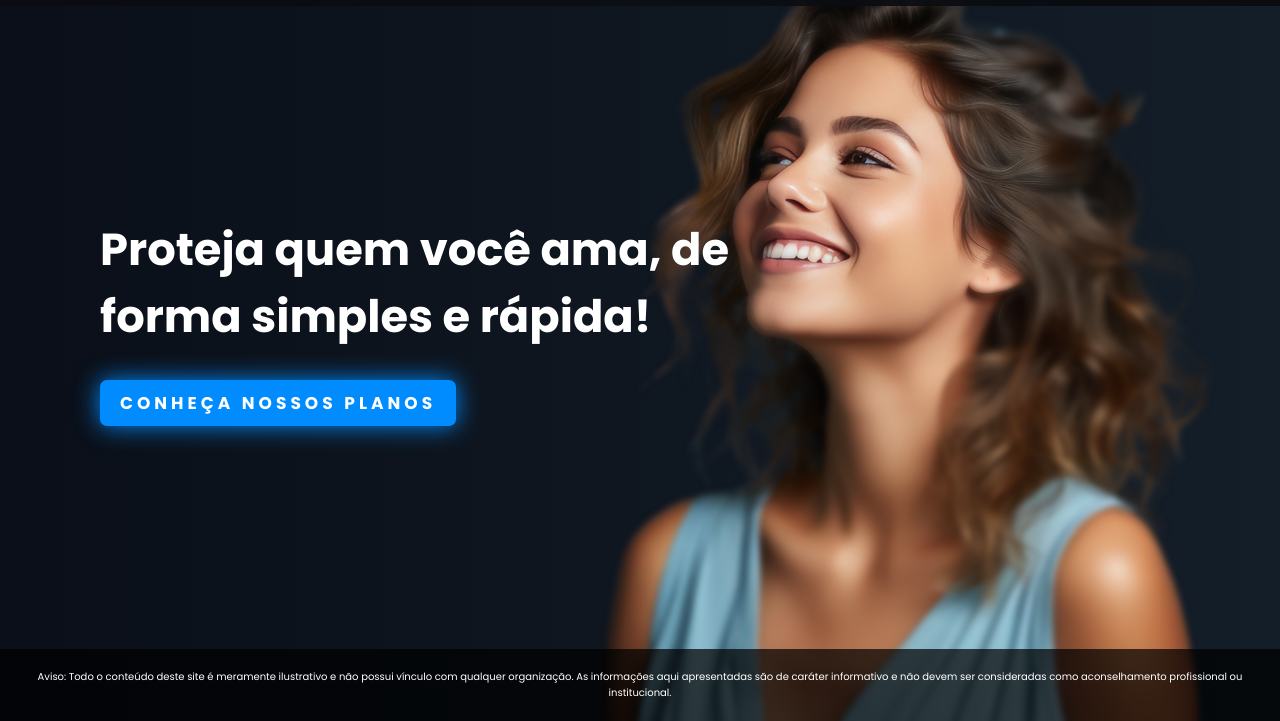
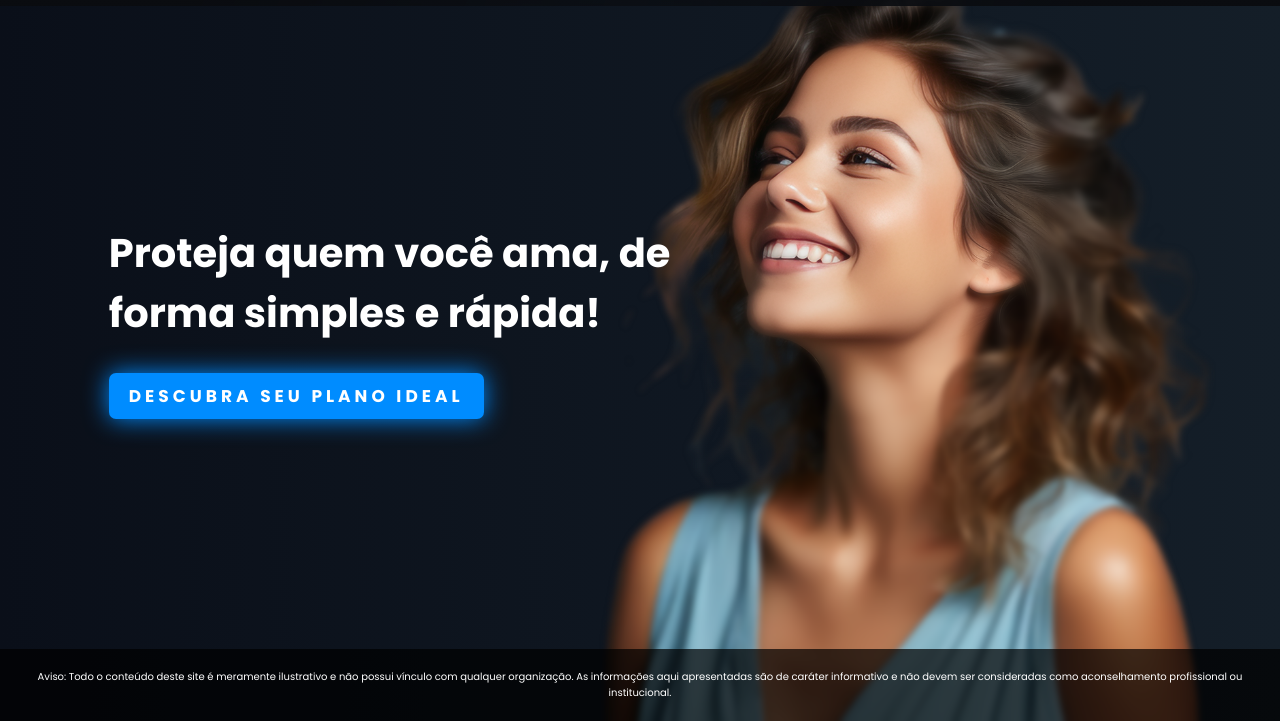
Before and after one commit to marcostakamatsu/projeto_seguros, a plain HTML site: page index.html in a window 1280 px wide. Shown: the part 79-800 px from the top of the page. Drawn offline with nearby package versions, Linux system fonts and the light colour scheme.

Commit message:
Correções Index

```diff
--- a/index.html
+++ b/index.html
@@ -54,13 +54,13 @@
     </header>
 
     <main>
-        <div id="box_chama">
+        <div>
             <div class="chamada">
                 Proteja quem você ama, de forma simples e rápida!<br>
             </div>
             <div>
                 <button class="shadow__btn">
-                    <a href="seguros.html">Conheça nossos planos</a>
+                    <a href="assistente.html">Descubra seu Plano Ideal</a>
                 </button>
             </div>
         </div>
--- a/styles/nav.css
+++ b/styles/nav.css
@@ -135,4 +135,5 @@
         opacity: 1;
         transition-delay: calc(.15s * var(--i));
     }
-}
+
+    }
--- a/styles/style.css
+++ b/styles/style.css
@@ -12,17 +12,17 @@ body {
 
 main {
     display: flex;
-    justify-content: space-between;
+    justify-content: center;
     align-items: center;
     width: 100%;
     height: 100vh;
-    padding-left: 100px;
+    padding: 50px;
 }
 
 .chamada {
     width: 60%;
     color: white;
-    font-size: 3.5vw;
+    font-size: 40px;
     font-weight: 700;
     margin-bottom: 30px;
 }
```
